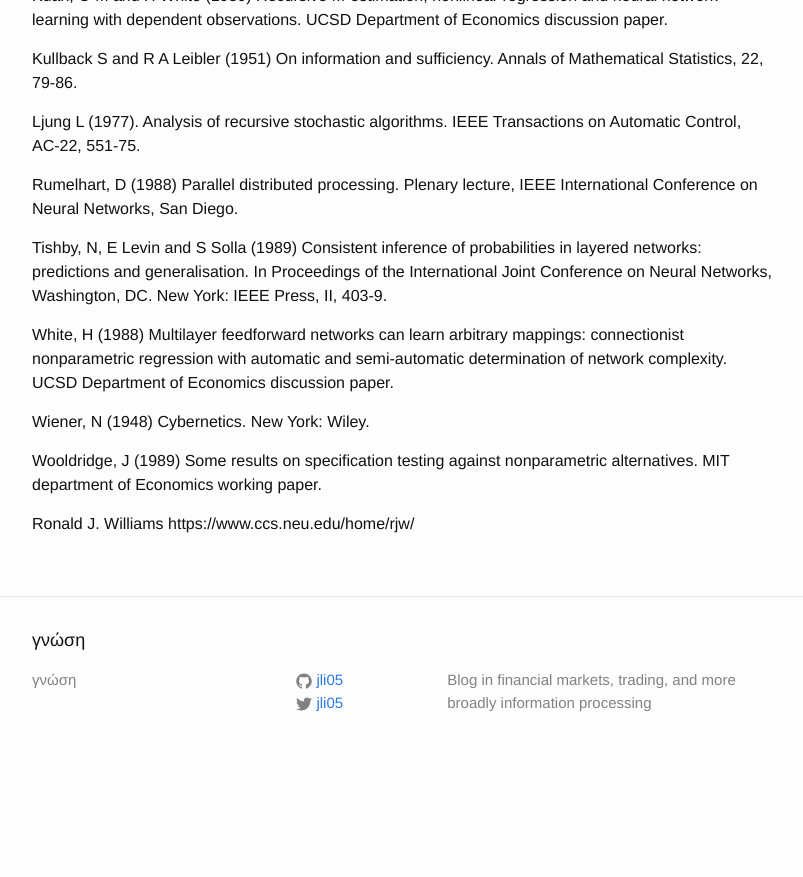
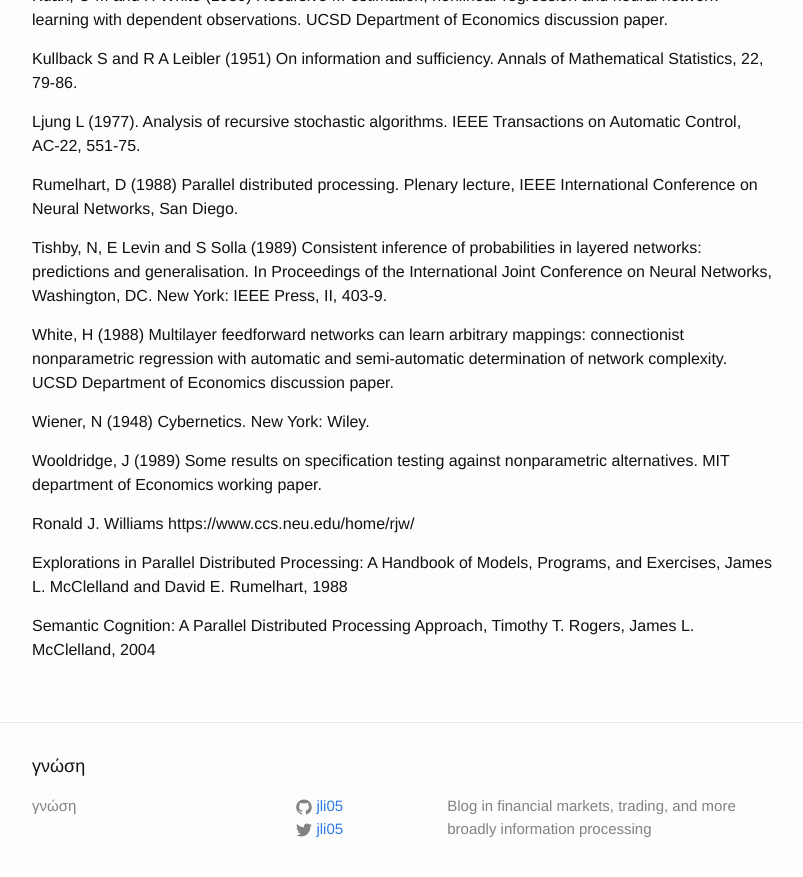
Before and after one commit to jli05/jli05.github.io, a Jekyll site: the page built from _posts/2023-06-24-Some-Early-References.md, in a window 1280 px wide and 900 px high, scrolled down 714 px. Shown: the top 877 px of the window, without its empty margins (238-1041 px from the left). Built offline with Jekyll 4.4.1, drawn with Linux system fonts in a browser that asks for light colours; before the commit the page ends 1488 px from its top, so only the background shows below that.

Commit message:
add Parallel Distributed Processing books

```diff
--- a/_posts/2023-06-24-Some-Early-References.md
+++ b/_posts/2023-06-24-Some-Early-References.md
@@ -38,3 +38,7 @@ Wooldridge, J (1989) Some results on specification testing against nonparametric
 
 Ronald J. Williams
 https://www.ccs.neu.edu/home/rjw/
+
+Explorations in Parallel Distributed Processing: A Handbook of Models, Programs, and Exercises, James L. McClelland and David E. Rumelhart, 1988
+
+Semantic Cognition: A Parallel Distributed Processing Approach, Timothy T. Rogers,  James L. McClelland, 2004
```
